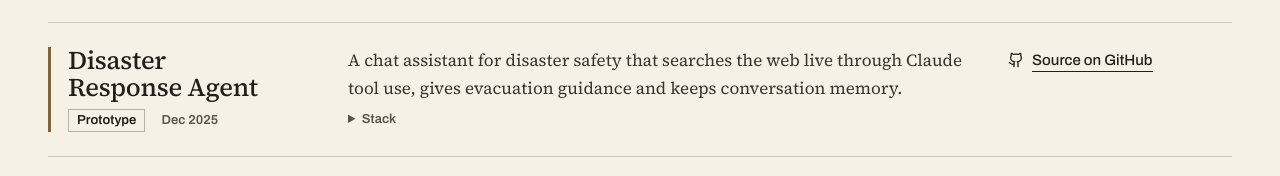
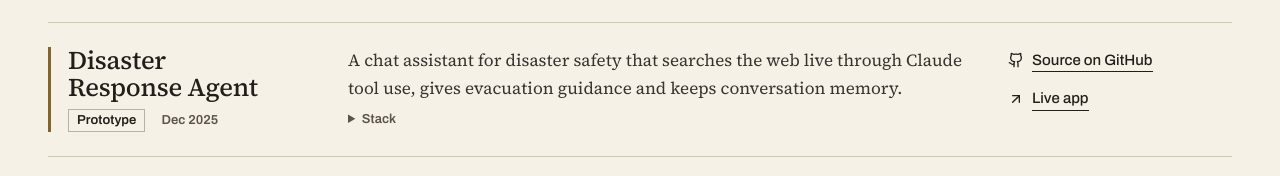
Before and after one commit to Mokshitsharma/Portfolio, a React (Vite) app: page /projects in a window 1280 px wide. Shown: the part 2499-2675 px from the top of the page. Built offline with nearby package versions, Linux system fonts and the light colour scheme.

Commit message:
Disaster Response Agent: link the live Streamlit app

```diff
--- a/src/data/projects.ts
+++ b/src/data/projects.ts
@@ -96,7 +96,7 @@ export const projects: Project[] = [
   {
     id: 'P23', slug: 'disaster-response-agent', name: 'Disaster Response Agent', category: 'agents', maturity: 'prototype', period: 'Dec 2025',
     summary: 'A chat assistant for disaster safety that searches the web live through Claude tool use, gives evacuation guidance and keeps conversation memory.',
-    stack: ['Python', 'Streamlit', 'Anthropic Claude API'], links: [gh('Disaster-Management-System')],
+    stack: ['Python', 'Streamlit', 'Anthropic Claude API'], links: [gh('Disaster-Management-System'), { label: 'Live app', href: 'https://disaster-management-ms.streamlit.app', kind: 'demo' }],
   },
   {
     id: 'P26', slug: 'founderlens-ai', name: 'FounderLens AI', category: 'agents', maturity: 'prototype', period: 'Dec 2025',
```
